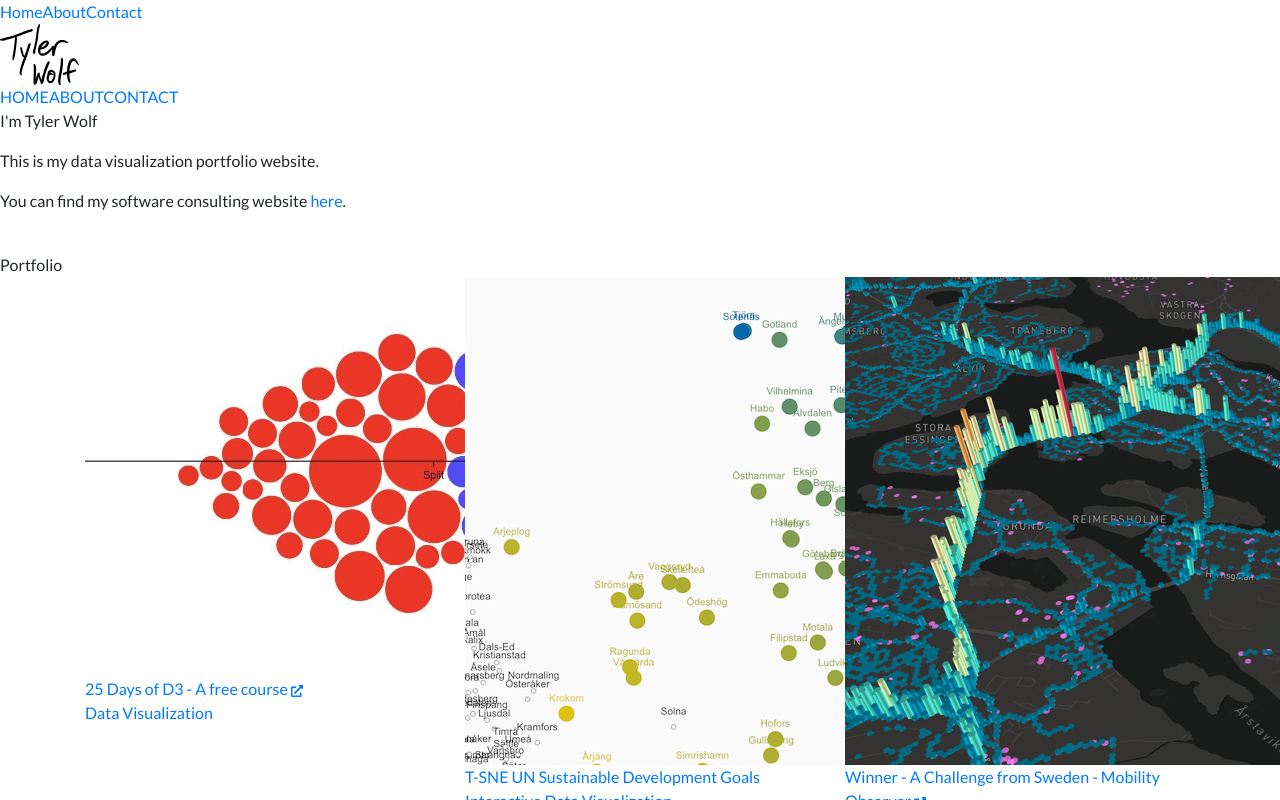
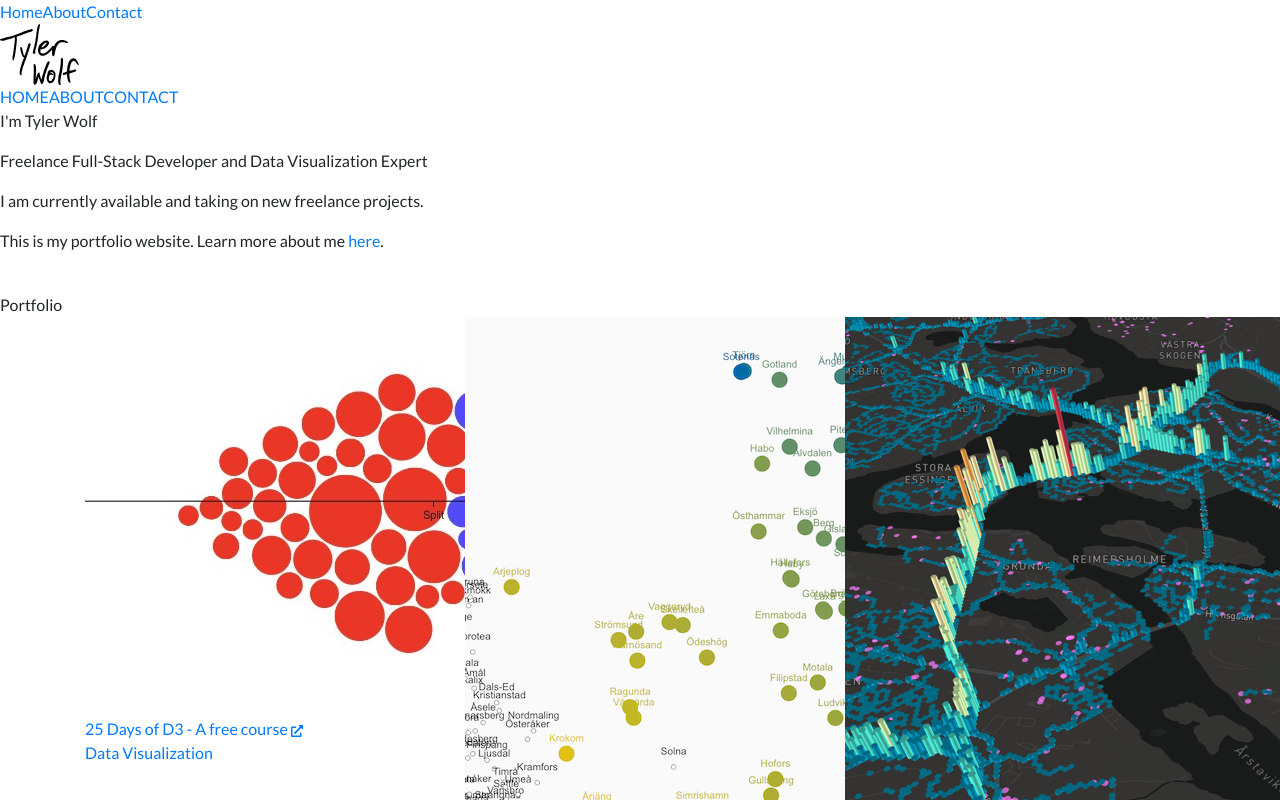
Before and after one commit to thetylerwolf/website, a React (Create React App) app: page / in a window 1280 px wide. Shown: the top 800 px of the page. Built offline with nearby package versions, Linux system fonts and the light colour scheme.

Commit message:
added status and copy update

```diff
--- a/public/corrdisp/index.html
+++ b/public/corrdisp/index.html
@@ -63,6 +63,7 @@
     <div class="container">
       <div class="row">
         <div class="col-xs-12">
+          <section>Tyler Wolf - Status: Taking new freelance projects</section>
           <section><a href="/">< Back to Portfolio</a></section>
           <section class="explanation">
             <h3>Alpha vs. Correlation/Dispersion</h3>
--- a/src/components/Home.js
+++ b/src/components/Home.js
@@ -6,9 +6,6 @@ import HeaderNav from "./HeaderNav";
 import PortfolioPiece from "./PortfolioPiece";
 
 import portfolio from "../assets/js/portfolio.js";
-
-import { FontAwesomeIcon } from "@fortawesome/react-fontawesome";
-import { faChevronDown } from "@fortawesome/free-solid-svg-icons";
 
 import { Grid, Row, Col } from "react-bootstrap";
 
@@ -100,9 +97,14 @@ export default class Home extends Component {
               <p>
                 I'm <span className="name-text">Tyler Wolf</span>
               </p>
-              <p>This is my data visualization portfolio website.</p>
               <p>
-                You can find my software consulting website{" "}
+                Freelance Full-Stack Developer and Data Visualization Expert
+              </p>
+              <p>
+                I am currently available and taking on new freelance projects.
+              </p>
+              <p>
+                This is my portfolio website. Learn more about me{" "}
                 <a href="https://wolfdev.se">here</a>.
               </p>
               {/* <p>In industry terms, I make <span className="highlight-2">data visualizations</span> and <span className="highlight-2">design digital products</span></p> */}
--- a/src/components/Routes.js
+++ b/src/components/Routes.js
@@ -1,5 +1,5 @@
 import React, { Component } from "react";
-import { Redirect, Route, Switch } from "react-router-dom";
+import { Route, Switch } from "react-router-dom";
 import { withRouter } from "react-router";
 import { CSSTransition, TransitionGroup } from "react-transition-group";
 
@@ -7,7 +7,6 @@ import Home from "./Home";
 import About from "./About";
 import Contact from "./Contact";
 import ViewPortfolioPiece from "./ViewPortfolioPiece";
-import Legacy from "./Legacy";
 
 export class Routes extends Component {
   scrollToTop() {
```
